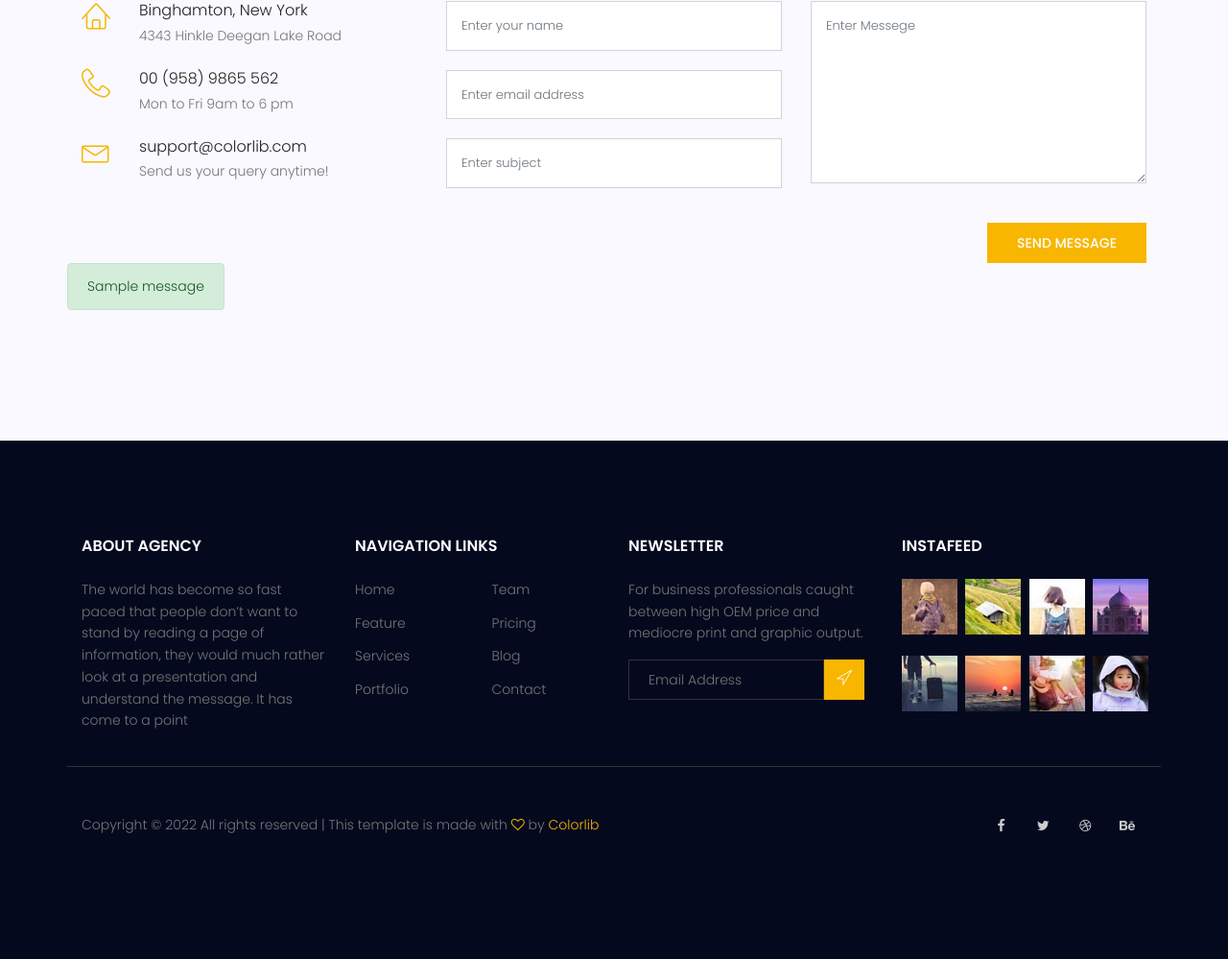
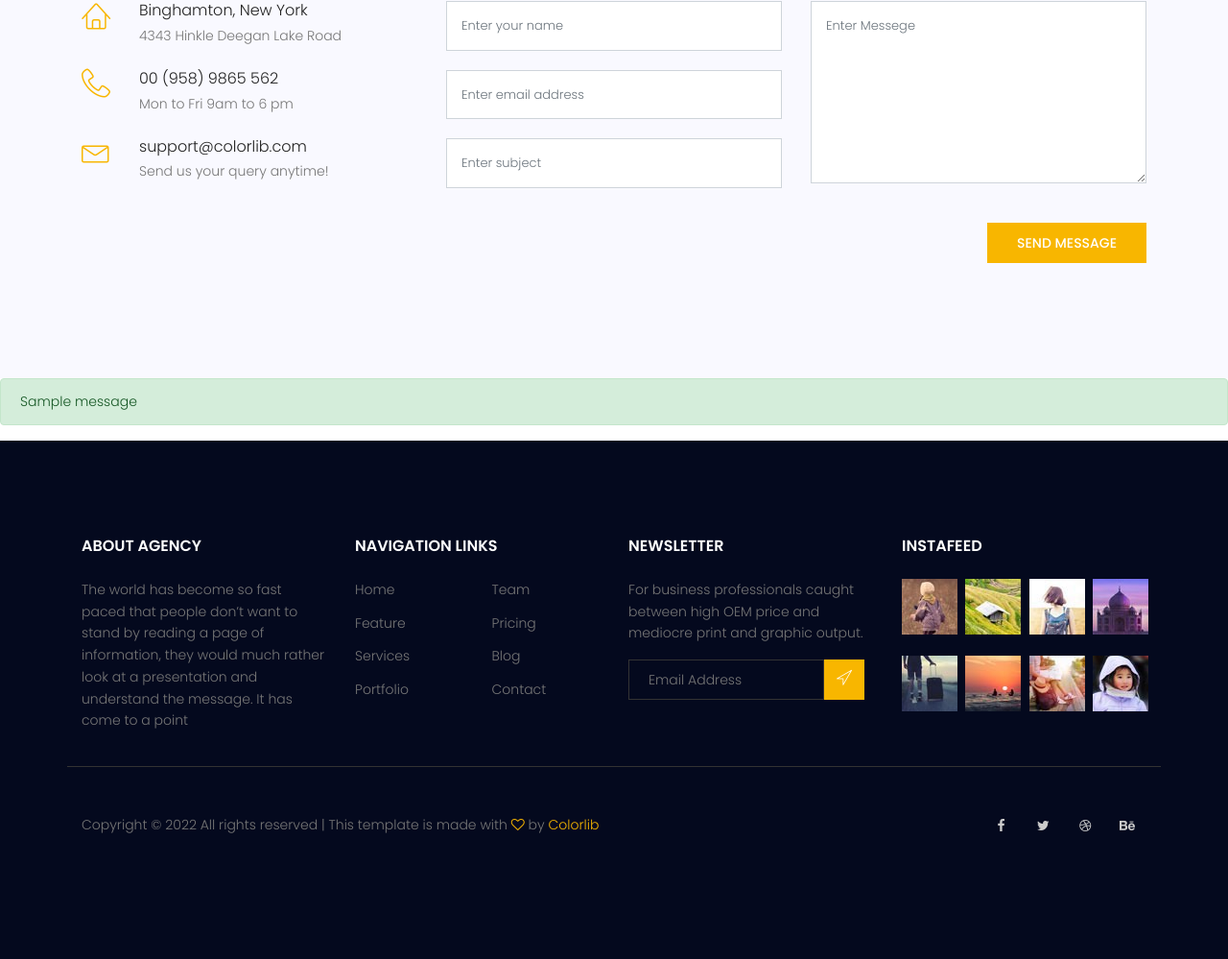
Before and after one commit to miladsade96/mydj, a Django app: page /contact in a window 1280 px wide. Shown: the part 1024-2023 px from the top of the page at 96% size. Run offline with Django 3.2, Linux system fonts and the light colour scheme; tables that the repository leaves empty hold one stand-in row (values such as "Sample post"); one stand-in notice (Sample message) is shown; some libraries are stand-ins or nearby versions.

Commit message:
Adding django messages to base.html

```diff
--- a/templates/base.html
+++ b/templates/base.html
@@ -79,9 +79,18 @@
     </header>
     <!-- #header -->
 
-  {% block content %}
+    {% block content %}
 
 	{% endblock %}
+
+
+    {% if messages %}
+    <ul class="messages">
+        {% for message in messages %}
+          <li {% if message.tags %} class="alert alert-{{ message.tags }}"{% endif %}>{{ message }}</li>
+        {% endfor %}
+    </ul>
+    {% endif %}
 
     <!-- start footer Area -->
     <footer class="footer-area section-gap">
--- a/templates/website/contact.html
+++ b/templates/website/contact.html
@@ -112,13 +112,6 @@
           </div>
         </form>
       </div>
-      {% if messages%}
-        {% for message in messages %}
-          <div class="alert alert-success">
-            {{ message }}
-          </div>
-        {% endfor %}
-      {% endif %}
     </div>
   </div>
 </section>
```
